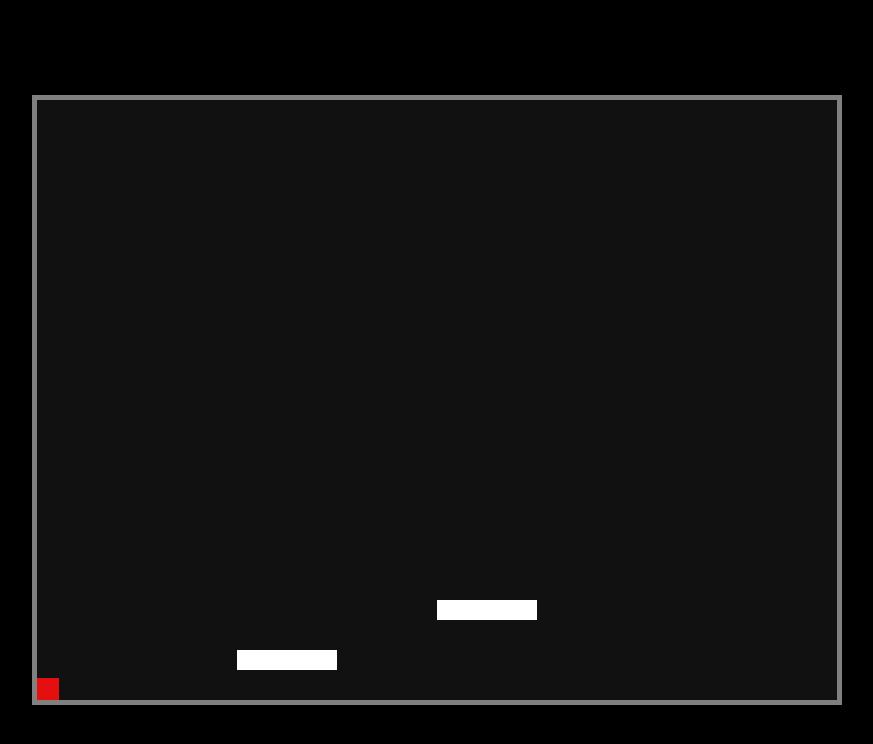
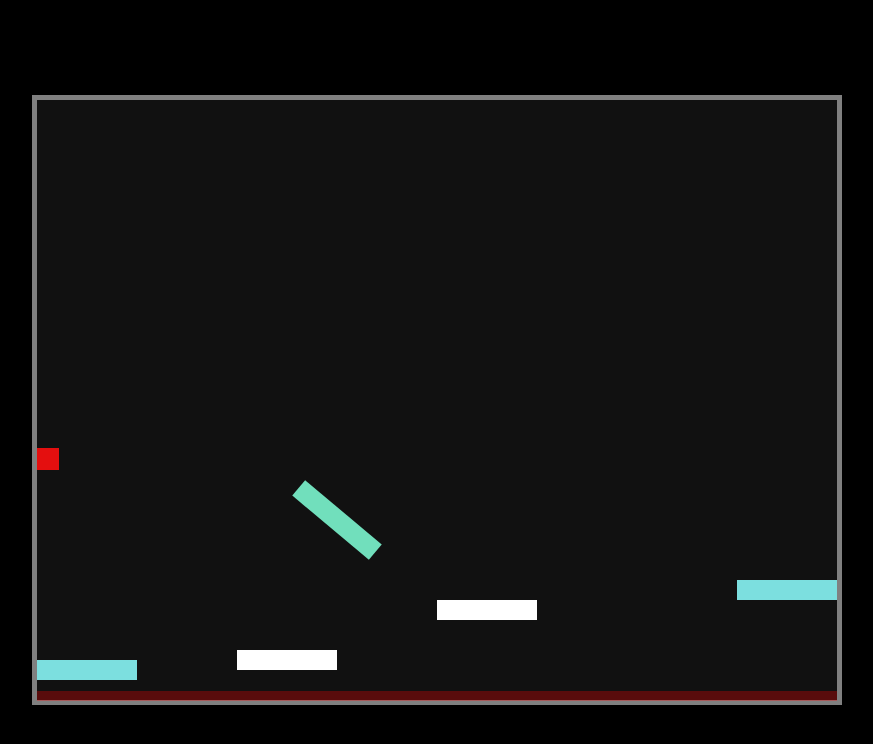
Before and after one commit to Dantte2/platformer, a plain HTML site: page index.html in a window 1280 px wide. Shown: the whole page, without its empty margins (203-1076 px from the left). Drawn offline with Linux system fonts and the light colour scheme.

Commit message:
bouncyphysics

```diff
--- a/index.html
+++ b/index.html
@@ -13,6 +13,12 @@
             <div class="obstacles" id="obstacles">
                 <div class="obstacle" id="obstacle1"></div>
                 <div class="obstacle" id="obstacle2"></div>
+                <div class="obstacle obstacle-bouncy" id="obstacle4"></div>
+                <div class="obstacle obstacle-bouncy" id="obstacle5"></div>
+                <div class="obstacle side-bouncy" id="obstacle6"></div>
+                <div class="obstacle obstacle-dead" id="obstacle3">
+                    <div class="hitbox"></div>
+                </div>
             </div>
         </div>
     </section>
--- a/script.js
+++ b/script.js
@@ -1,7 +1,6 @@
 const player = document.getElementById("player");
 const ground = document.getElementById("ground");
 
-// Collect all obstacles dynamically from the DOM by class
 const obstacles = Array.from(document.getElementsByClassName("obstacle"));
 
 let playerX = 0, playerY = 0, speed = 5;
@@ -9,30 +8,29 @@ let isLeftPressed = false, isRightPressed = false;
 
 const gravity = 0.5;
 let velocityY = 0;
+let velocityX = 0;
 const jumpStrength = 10;
 
 function clamp(value, min, max) {
-  return Math.min(Math.max(value, min), max);
+return Math.min(Math.max(value, min), max);
 }
 
 function isOnGroundOrObstacle() {
   const playerBottom = playerY + player.offsetHeight;
   const groundTop = ground.clientHeight;
 
-  // Check if on ground (within 1 pixel tolerance)
   if (playerBottom >= groundTop - 1) {
     return true;
   }
 
-  // Check all obstacles if player is "standing" on them with a little margin (5px)
   for (const obs of obstacles) {
     const obsTop = obs.offsetTop;
     const obsLeft = obs.offsetLeft;
     const obsRight = obsLeft + obs.offsetWidth;
 
     if (
-      playerBottom >= obsTop - 5 &&  // Allow standing slightly above obstacle top
-      playerBottom <= obsTop + 5 &&  // And not too far below
+      playerBottom >= obsTop - 5 &&
+      playerBottom <= obsTop + 5 &&
       playerX + player.offsetWidth > obsLeft &&
       playerX < obsRight
     ) {
@@ -50,43 +48,61 @@ function loop() {
   const maxX = ground.clientWidth - playerWidth;
   const maxY = groundHeight - playerHeight;
 
-  // Apply horizontal movement
-  if (isRightPressed) playerX = clamp(playerX + speed, 0, maxX);
-  if (isLeftPressed) playerX = clamp(playerX - speed, 0, maxX);
+  // === Apply player input to velocityX with friction ===
+  if (isRightPressed) velocityX = speed;
+  else if (isLeftPressed) velocityX = -speed;
+  else velocityX *= 0.8; // friction slows the player when no input
 
-  // Apply gravity
+  // === Predict next positions ===
   velocityY += gravity;
+
+  let nextPlayerX = clamp(playerX + velocityX, 0, maxX);
   let nextPlayerY = playerY + velocityY;
 
-  // Player rectangle for collision
-  const playerLeft = playerX;
-  const playerRight = playerX + playerWidth;
+  const playerLeft = nextPlayerX;
+  const playerRight = nextPlayerX + playerWidth;
+  const playerTop = playerY;
+  const playerBottom = playerY + playerHeight;
 
-  // First, check collision with all obstacles
   let collidedOnTop = false;
+
   for (const obs of obstacles) {
     const obsTop = obs.offsetTop;
     const obsLeft = obs.offsetLeft;
     const obsRight = obsLeft + obs.offsetWidth;
     const obsBottom = obsTop + obs.offsetHeight;
 
-    // Landing on top
+    // === Vertical collision: landing on top ===
     if (
-      playerY + playerHeight <= obsTop &&
+      playerBottom <= obsTop &&
       nextPlayerY + playerHeight >= obsTop &&
       playerRight > obsLeft &&
       playerLeft < obsRight &&
       velocityY > 0
     ) {
       nextPlayerY = obsTop - playerHeight;
-      velocityY = 0;
+
+      if (obs.classList.contains("side-bouncy")) {
+        // You can adjust this per obstacle in future using data-angle
+        const angleDeg = 40;
+        const power = 20;
+        const angleRad = angleDeg * (Math.PI / 180);
+
+        velocityX = Math.cos(angleRad) * power;
+        velocityY = -Math.sin(angleRad) * power;
+      } else if (obs.classList.contains("obstacle-bouncy")) {
+        velocityY = -15;
+      } else {
+        velocityY = 0;
+      }
+
       collidedOnTop = true;
-      break;  // Stop checking further obstacles once landed on one
+      break;
     }
 
-    // Hitting underside of obstacle (head bump)
+    // === Hitting head on bottom ===
     if (
-      playerY >= obsBottom &&
+      playerTop >= obsBottom &&
       nextPlayerY <= obsBottom &&
       playerRight > obsLeft &&
       playerLeft < obsRight &&
@@ -96,23 +112,78 @@ function loop() {
       nextPlayerY = obsBottom;
       break;
     }
+
+    // === Horizontal collision ===
+    const isVerticallyAligned =
+      nextPlayerY + playerHeight > obsTop &&
+      nextPlayerY < obsBottom;
+
+    if (isVerticallyAligned) {
+      // Moving right into left side
+      if (
+        isRightPressed &&
+        playerX + playerWidth <= obsLeft &&
+        nextPlayerX + playerWidth > obsLeft
+      ) {
+        nextPlayerX = obsLeft - playerWidth;
+        velocityX = 0;
+      }
+
+      // Moving left into right side
+      if (
+        isLeftPressed &&
+        playerX >= obsRight &&
+        nextPlayerX < obsRight
+      ) {
+        nextPlayerX = obsRight;
+        velocityX = 0;
+      }
+    }
   }
 
-  // Floor collision
+  // === Floor collision ===
   if (nextPlayerY > maxY) {
     nextPlayerY = maxY;
     velocityY = 0;
     collidedOnTop = true;
   }
 
+  // === Deadly obstacle collision check ===
+  const playerRect = player.getBoundingClientRect();
+
+  for (const obs of obstacles) {
+    if (!obs.classList.contains("obstacle-dead")) continue;
+
+    const hitbox = obs.querySelector(".hitbox");
+    if (!hitbox) continue;
+
+    const hitboxRect = hitbox.getBoundingClientRect();
+
+    const isColliding =
+      playerRect.right > hitboxRect.left &&
+      playerRect.left < hitboxRect.right &&
+      playerRect.bottom > hitboxRect.top &&
+      playerRect.top < hitboxRect.bottom;
+
+    if (isColliding) {
+      console.log("💀 Player hit deadly obstacle!");
+      setTimeout(() => location.reload(), 100);
+      return;
+    }
+  }
+
+  // === Apply new positions ===
+  playerX = nextPlayerX;
   playerY = nextPlayerY;
 
-  // Update position
   player.style.left = Math.round(playerX) + "px";
   player.style.top = Math.round(playerY) + "px";
 
   requestAnimationFrame(loop);
 }
+
+
+
 
 document.addEventListener("keydown", (e) => {
   if (e.key === "ArrowRight") isRightPressed = true;
--- a/style.css
+++ b/style.css
@@ -15,6 +15,7 @@ body {
     position: absolute;
     left: 0;
     top: 0;
+    /* outline: 2px solid white; */
 }
 
 .ground {
@@ -32,15 +33,43 @@ body {
     background-color: rgb(255, 255, 255);
 }
 
-/* Position each obstacle individually */
 #obstacle1 {
     left: 200px;
     top: 550px;
 }
-
 #obstacle2 {
     left: 400px;
     top: 500px;
 }
-
-/* Add more obstacles here with their own positions */
+#obstacle3 {
+  position: absolute;
+  left: 0;
+  top: 1px;
+  width: 100%;
+  height: 10px;
+  background: transparent;
+}
+#obstacle4{
+    left: 700px;
+    top: 480px;
+    background-color: rgb(124, 223, 223);
+}
+#obstacle5{
+    top: 560px;
+    background-color: rgb(124, 223, 223);
+}
+#obstacle6{
+    left: 250px;
+    top: 410px;
+    background-color: rgb(113, 223, 188);
+    transform: rotate(40deg);
+}
+#obstacle3 .hitbox {
+  position: absolute;
+  width: 100%;
+  height: 10px;
+  top: 590px;
+  left: 0;
+  background-color: rgba(255, 0, 0, 0.3);
+  pointer-events: none;
+}
```
